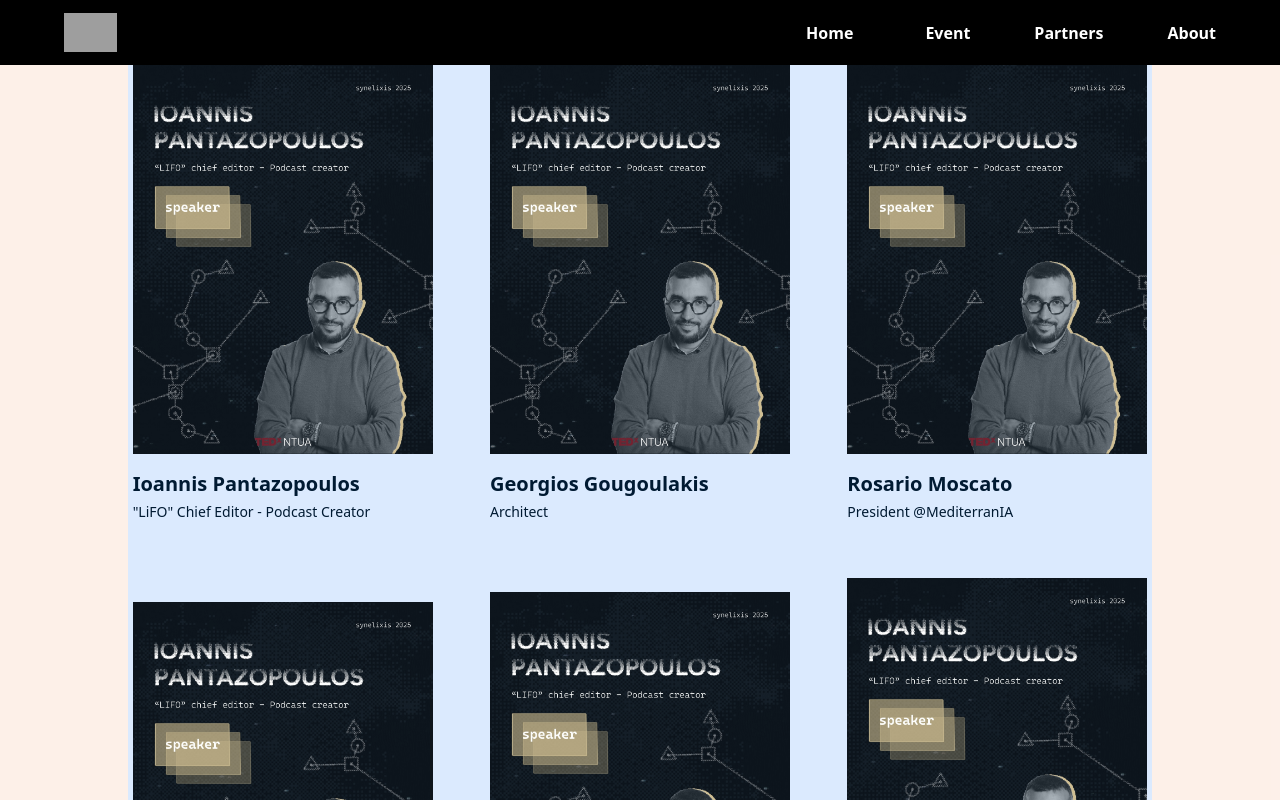
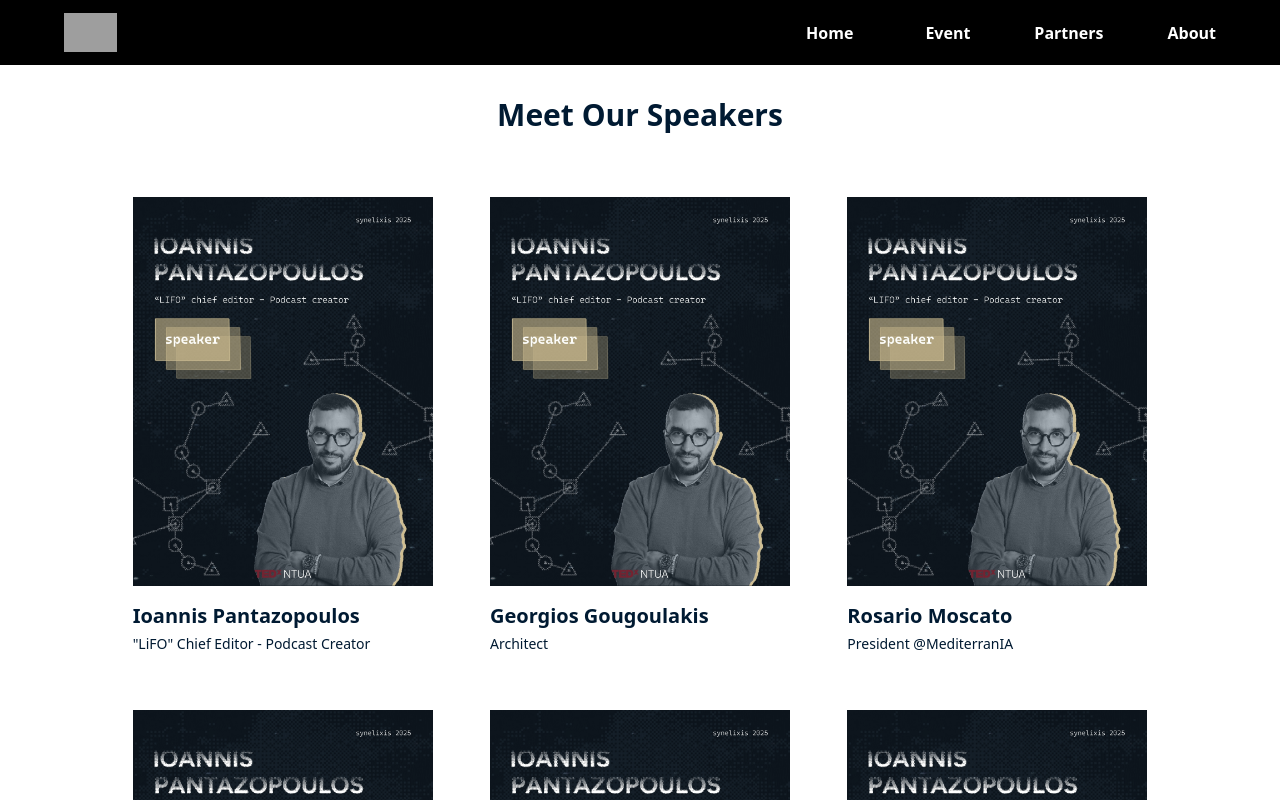
Before and after one commit to TEDxNTUA/tedx-ntua-2025, a Next.js app: page /event/speakers in a window 1280 px wide. Shown: the top 800 px of the page. Built offline with nearby package versions, Linux system fonts and the light colour scheme; grey boxes are pictures that could not be loaded.

Commit message:
feat: make speakers page server function, add loading state for speakers grid

```diff
--- /dev/null
+++ b/src/app/event/speakers/loading.js
@@ -0,0 +1,20 @@
+import SpeakerCardSkeleton from '@components/speakers/SpeakerCardSkeleton';
+
+export default function LoadingSpeakersGrid() {
+  const skeletonCount = 8; //TODO: Adjust based on speaker number
+
+  return (
+    <div className="w-[90%] md:w-[80%] mx-auto py-8">
+      <div className="h-8 w-3/5 md:w-2/5 lg:w-1/3 mx-auto my-8 bg-gray-300 rounded animate-pulse "></div>
+      <h1 className="text-3xl font-bold text-center my-8">Meet Our Speakers</h1>
+      <ul className="grid justify-items-center items-start grid-cols-1 sm:grid-cols-2 md:grid-cols-3 3xl:grid-cols-4 gap-6 lg:gap-12">
+        {' '}
+        {Array.from({length: skeletonCount}).map((_, index) => (
+          <li key={index}>
+            <SpeakerCardSkeleton />
+          </li>
+        ))}
+      </ul>
+    </div>
+  );
+}
--- a/src/app/event/speakers/page.js
+++ b/src/app/event/speakers/page.js
@@ -1,9 +1,18 @@
 import SpeakerGrid from '@components/speakers/SpeakerGrid';
+import {SPEAKERS} from '@data/speakers';
 
-export default function SpeakersListPage() {
+async function fetchSpeakers() {
+  return SPEAKERS;
+}
+
+export default async function SpeakersListPage() {
+  const speakers = await fetchSpeakers();
+
   return (
-    <div className="bg-synelixis-orange/10">
-      <SpeakerGrid />
+    <div>
+      <h1 className="text-synelixis-blue text-3xl font-bold text-center my-8">Meet Our Speakers</h1>
+
+      <SpeakerGrid speakers={speakers} />
     </div>
   );
 }
--- a/src/components/speakers/SpeakerCard.js
+++ b/src/components/speakers/SpeakerCard.js
@@ -6,7 +6,7 @@ function SpeakeCard({speaker}) {
       <Link href={`speakers/${speaker.slug}`}>
         <img
           className="object-cover grayscale-[0.65] group-hover:grayscale-0 transition"
-          src={`/event/speakers/${speaker.slug}.jpg`}
+          src={`/event/speakers/${encodeURIComponent(speaker.slug)}.jpg`}
           alt={`Picture of ${speaker.slug}`}
           width={300}
           height={300}
--- /dev/null
+++ b/src/components/speakers/SpeakerCardSkeleton.js
@@ -0,0 +1,13 @@
+export default function SpeakerCardSkeleton() {
+  return (
+    <div className="w-[300px] mb-2">
+      {' '}
+      <div className="w-[300px] h-[300px] bg-gray-300 rounded animate-pulse"></div>
+      <div className="mt-2 xl:mt-4 space-y-2">
+        <div className="h-5 bg-gray-300 rounded w-3/4 animate-pulse"></div>
+
+        <div className="h-4 bg-gray-200 rounded w-1/2 animate-pulse"></div>
+      </div>
+    </div>
+  );
+}
--- a/src/components/speakers/SpeakerGrid.js
+++ b/src/components/speakers/SpeakerGrid.js
@@ -1,11 +1,16 @@
-import {SPEAKERS} from '@data/speakers';
 import SpeakerCard from '@components/speakers/SpeakerCard';
 
-export default function SpeakerGrid() {
+export default function SpeakerGrid({speakers}) {
+  if (!speakers || speakers.length === 0) {
+    return <p className="text-center text-gray-500">No speakers found.</p>;
+  }
+
   return (
-    <div className="bg-blue-100 w-[90%] md:w-[80%] mx-auto">
-      <ul className="grid justify-items-center items-center grid-cols-2 md:grid-cols-3 3xl:grid-cols-4 gap-6 lg:gap-12">
-        {SPEAKERS.map(speaker => {
+    <div className="w-[90%] md:w-[80%] mx-auto py-8">
+      {' '}
+      <ul className="grid justify-items-center items-start grid-cols-1 sm:grid-cols-2 md:grid-cols-3 3xl:grid-cols-4 gap-6 lg:gap-12">
+        {' '}
+        {speakers.map(speaker => {
           return (
             <li key={speaker.slug}>
               <SpeakerCard speaker={speaker} />
```
